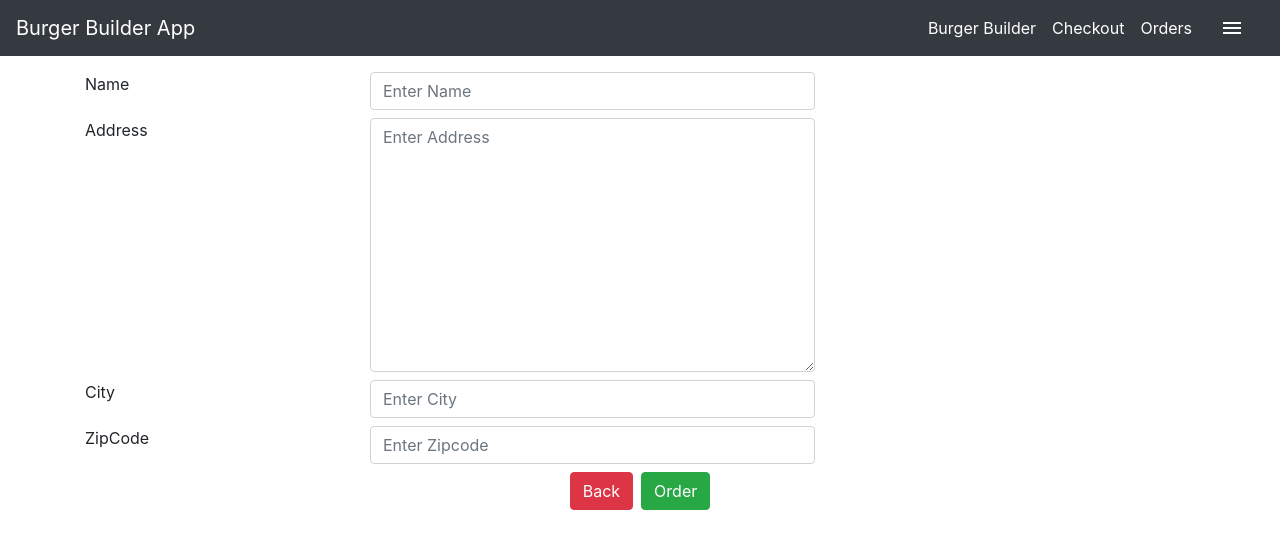
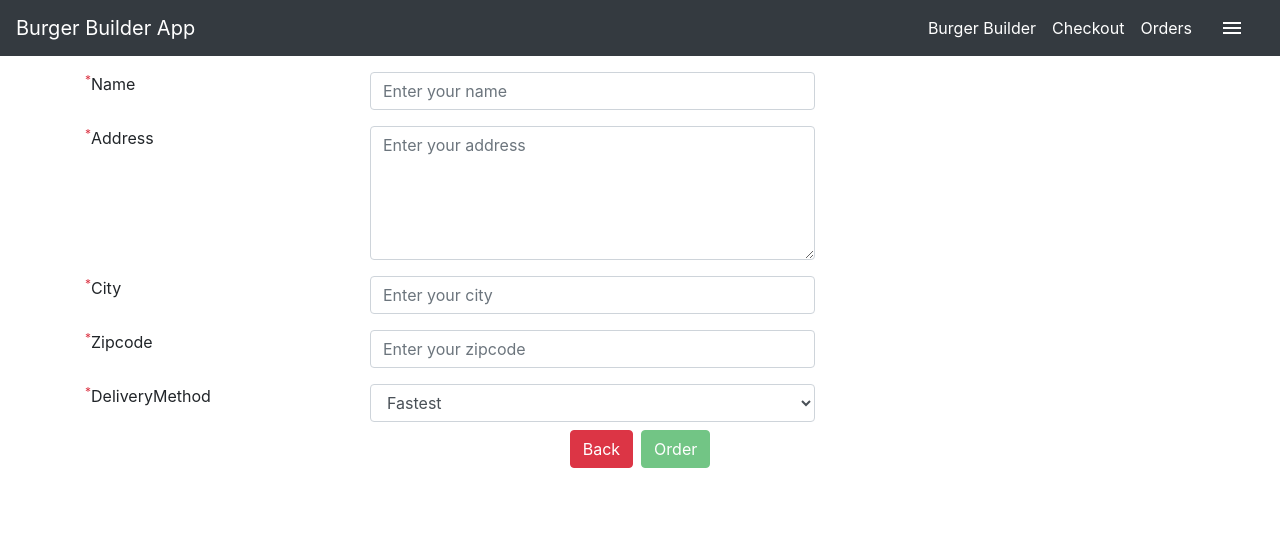
Before and after one commit to sai-hari98/burger-builder, a React (Create React App) app: page /checkout/contact-info in a window 1280 px wide. Shown: the top 548 px of the page. Built offline with nearby package versions, Linux system fonts and the light colour scheme.

Commit message:
Added Form Validations

```diff
--- a/package.json
+++ b/package.json
@@ -5,6 +5,7 @@
   "dependencies": {
     "@material-ui/core": "^4.9.9",
     "@material-ui/icons": "^4.9.1",
+    "@material-ui/lab": "^4.0.0-alpha.52",
     "@testing-library/jest-dom": "^4.2.4",
     "@testing-library/react": "^9.5.0",
     "@testing-library/user-event": "^7.2.1",
--- /dev/null
+++ b/src/components/Common/Input/Input.js
@@ -0,0 +1,41 @@
+import React from 'react';
+import classes from './Input.module.css';
+
+const input = (props) => {
+    let input = null;
+    switch (props.elementType) {
+        case 'input': input = <input type={props.elementConfig.type}
+            id={props.fieldName.toLocaleLowerCase()}
+            className={"form-control " + (props.dirty && !props.valid ? classes.invalid : null)}
+            placeholder={props.elementConfig.placeholder}
+            value={props.elementConfig.value}
+            onChange={(event) => props.onChange(event, props.fieldName.toLocaleLowerCase())}></input>
+            break;
+        case 'select': input = <select className={"form-control " + (props.dirty && !props.valid ? classes.invalid : null)}
+            value={props.elementConfig.value} id={props.fieldName.toLocaleLowerCase()}
+            onChange={(event) => props.onChange(event, props.fieldName.toLocaleLowerCase())}>
+            {props.elementConfig.options.map(option => {
+                return <option key={option.value} value={option.value}>{option.displayValue}</option>
+            })}
+        </select>
+            break;
+        case 'textarea': input = <textarea rows="5" cols="100" className={"form-control " + (props.dirty && !props.valid ? classes.invalid : null)}
+            placeholder={props.elementConfig.placeholder}
+            value={props.elementConfig.value}
+            onChange={(event) => props.onChange(event, props.fieldName.toLocaleLowerCase())}>
+        </textarea>
+            break;
+        default: input = <input type="text"></input>
+    }
+
+    return (
+        <div className="row mt-3">
+            <label htmlFor={props.fieldName.toLocaleLowerCase()} className="col-3"><sup className="text-danger">*</sup>{props.fieldName}</label>
+            <div className="col-5">
+                {input}
+            </div>
+        </div>
+    );
+}
+
+export default input;
--- /dev/null
+++ b/src/components/Common/Input/Input.module.css
@@ -0,0 +1,3 @@
+.invalid {
+    border: 1px solid #ff0000;
+}
--- a/src/containers/Checkout/ContactInfo/ContactInfo.js
+++ b/src/containers/Checkout/ContactInfo/ContactInfo.js
@@ -1,14 +1,26 @@
 import React, { Component } from 'react';
 import axiosOrders from '../../../axios-orders';
 import { CircularProgress } from '@material-ui/core';
+import Input from '../../../components/Common/Input/Input';
+import Snackbar from '@material-ui/core/Snackbar';
+import MuiAlert from '@material-ui/lab/Alert';
 class ContactInfo extends Component {
 
-    state = {
-        name: '',
-        address: '',
-        city: '',
-        zipcode: '',
-        spinner: false
+    constructor() {
+        super()
+        this.state = {
+            contactForm: {
+                name: this.elementConfigGenerator('input', 'text', 'Enter your name', '', 'Name'),
+                address: this.elementConfigGenerator('textarea', '', 'Enter your address', '', 'Address'),
+                city: this.elementConfigGenerator('input', 'text', 'Enter your city', '', 'City'),
+                zipcode: this.elementConfigGenerator('input', 'text', 'Enter your zipcode', '', 'Zipcode'),
+                deliverymethod: this.elementConfigGenerator('select', '', '', 'fastest', 'DeliveryMethod', [{ value: 'fastest', displayValue: 'Fastest' }, { value: 'cheapest', displayValue: 'Cheapest' }]),
+            },
+            spinner: false,
+            openSnackbar: false,
+            errorMessage: '',
+            formValid: false
+        }
     }
 
     backClickHandler = () => {
@@ -16,17 +28,27 @@ class ContactInfo extends Component {
     }
 
     orderHandler = () => {
+        let inputKeys = Object.keys(this.state.contactForm);
+        let valid = true;
+        for (let key of inputKeys) {
+            if (!this.state.contactForm[key].valid) {
+                valid = false;
+                this.setState({ openSnackbar: true, errorMessage: this.state.contactForm[key].validation.errorMessage });
+                break;
+            }
+        }
+        if (valid) {
             this.setState({ spinner: true });
             const order = {
                 ingredients: this.props.location.state.ingredients,
                 price: this.props.location.state.totalPrice,
                 customer: {
-                name: this.state.name,
-                address: this.state.address,
-                city: this.state.city,
-                zipcode: this.state.zipcode
+                    name: this.state.contactForm.name.value,
+                    address: this.state.contactForm.address.value,
+                    city: this.state.contactForm.city.value,
+                    zipcode: this.state.contactForm.zipcode.value
                 },
-            deliveryMethod: 'fastest'
+                deliveryMethod: this.state.contactForm.deliverymethod.value
             }
             axiosOrders.post('/orders.json', order).then(response => {
                 console.log(response);
@@ -37,42 +59,97 @@ class ContactInfo extends Component {
                 alert('error occurred');
             });
         }
+    }
     inputChangeHandler = (event, key) => {
-        let updateState = { ...this.state };
-        updateState[key] = event.target.value;
-        this.setState(updateState);
+        let orderForm = { ...this.state.contactForm };
+        let inputField = { ...orderForm[key] };
+        inputField.value = event.target.value;
+        inputField.valid = this.checkValidity(event.target.value, inputField.validation);
+        inputField.dirty = true;
+        orderForm[key] = inputField;
+        //callback is used because formValid depends on the setState of contactForm
+        this.setState({ contactForm: orderForm }, () => {
+            let formValid = true;
+            for (let inputField of Object.keys(this.state.contactForm)) {
+                formValid = this.state.contactForm[inputField].valid && formValid;
+                if (!formValid) {
+                    break;
                 }
+            }
+            console.log(formValid);
+            this.setState({ formValid: formValid });
+            console.log(inputField.validation);
+        });
+    }
+
+    checkValidity = (value, validation) => {
+        let isValid = true;
+        if (!validation) {
+            return true;
+        }
+
+        if (validation.required) {
+            isValid = isValid && value != '';
+        }
+        if (validation.minlength) {
+            isValid = isValid && value.length >= validation.minlength;
+        }
+        if (validation.maxlength) {
+            isValid = isValid && value.length <= validation.maxlength;
+        }
+        if (validation.numeric) {
+            isValid = isValid && !isNaN(value);
+        }
+        return isValid;
+    }
+
+    elementConfigGenerator = (elType, type, placeholder, value, fieldName, options = []) => {
+        let validation = {
+            required: true
+        }
+        if (fieldName == 'Zipcode') {
+            validation.maxlength = 6;
+            validation.numeric = true;
+            validation.minlength = 6;
+            validation.errorMessage = 'ZIPCode should be a Six Digit Number';
+        } else {
+            validation.errorMessage = 'The fields marked * are required';
+        }
+        let configObject = {
+            fieldName: fieldName,
+            elementType: elType,
+            elementConfig: {
+                placeholder: placeholder,
+                type: type
+            },
+            value: value,
+            valid: fieldName == 'DeliveryMethod',
+            dirty: false
+        }
+        if (options.length > 0) {
+            configObject.elementConfig.options = options;
+        }
+        if (fieldName !== 'DeliveryMethod') {
+            configObject.validation = validation;
+        }
+        return configObject;
+    }
+
+    handleCloseSnackbar = () => {
+        this.setState({ openSnackbar: false });
+    }
+
     render() {
+        let inputKeys = Object.keys(this.state.contactForm);
         return (
             <div className="container">
-                <div className="row mt-3">
-                    <label htmlFor="name" className="col-3">Name</label>
-                    <div className="col-5">
-                        <input type="text" onChange={(event) => this.inputChangeHandler(event, 'name')} className="form-control" id="name" value={this.state.name} placeholder="Enter Name" />
-                    </div>
-                </div>
-                <div className="row mt-2">
-                    <label htmlFor="address" className="col-3">Address</label>
-                    <div className="col-5">
-                        <textarea id="address" onChange={(event) => this.inputChangeHandler(event, 'address')} cols="30" rows="10" className="form-control" placeholder="Enter Address" value={this.state.address}></textarea>
-                    </div>
-                </div>
-                <div className="row mt-2">
-                    <label htmlFor="city" className="col-3">City</label>
-                    <div className="col-5">
-                        <input type="text" onChange={(event) => this.inputChangeHandler(event, 'city')} className="form-control" id="city" value={this.state.city} placeholder="Enter City" />
-                    </div>
-                </div>
-                <div className="row mt-2">
-                    <label htmlFor="zipcode" className="col-3">ZipCode</label>
-                    <div className="col-5">
-                        <input type="text" onChange={(event) => this.inputChangeHandler(event, 'zipcode')} className="form-control" id="zipcode" value={this.state.zipcode} placeholder="Enter Zipcode" />
-                    </div>
-                </div>
+                {inputKeys.map(key => {
+                    return <Input {...this.state.contactForm[key]} key={key} onChange={this.inputChangeHandler} />
+                })}
                 <div className="row mt-2">
                     <div className="col-12 text-center">
                         <button className="btn btn-danger" onClick={this.backClickHandler}>Back</button>
-                        <button className="btn btn-success ml-2" onClick={this.orderHandler}>Order</button>
+                        <button className="btn btn-success ml-2" disabled={!this.state.formValid} onClick={this.orderHandler}>Order</button>
                     </div>
                 </div>
                 <div className="row mt-2">
@@ -80,6 +157,14 @@ class ContactInfo extends Component {
                         {this.state.spinner ? <CircularProgress /> : null}
                     </div>
                 </div>
+                <Snackbar
+                    anchorOrigin={{ vertical: 'bottom', horizontal: 'center' }}
+                    open={this.state.openSnackbar}
+                    onClose={this.handleCloseSnackbar}>
+                    <MuiAlert elevation={6} variant="filled" onClose={this.handleCloseSnackbar} severity="error">
+                        {this.state.errorMessage}
+                    </MuiAlert>
+                </Snackbar>
             </div>
         )
     }
```
Also changed, not shown: 2 other files (tests, documents, lock files or other folders). Lines whose indentation alone changed are shown as unchanged.
